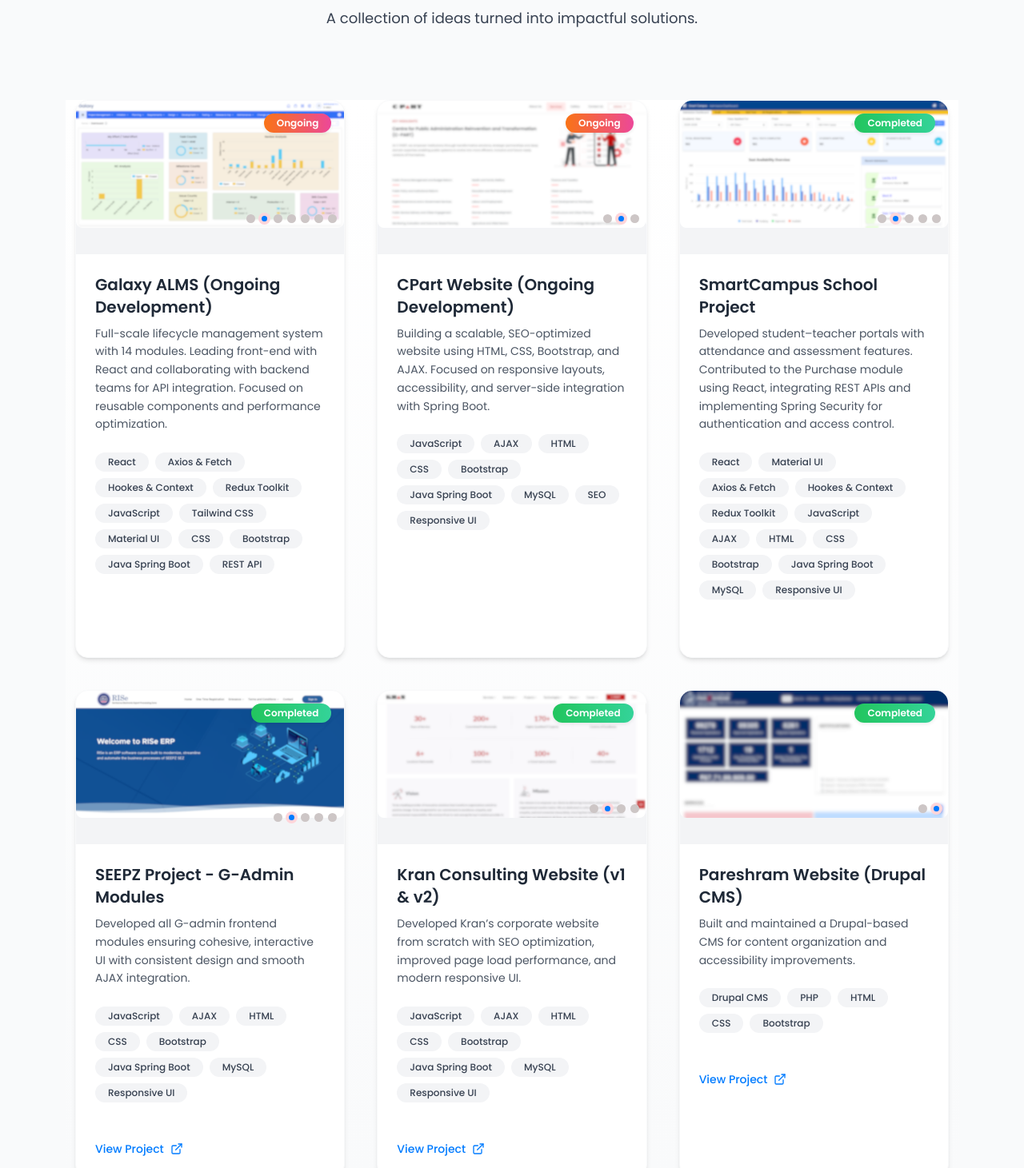
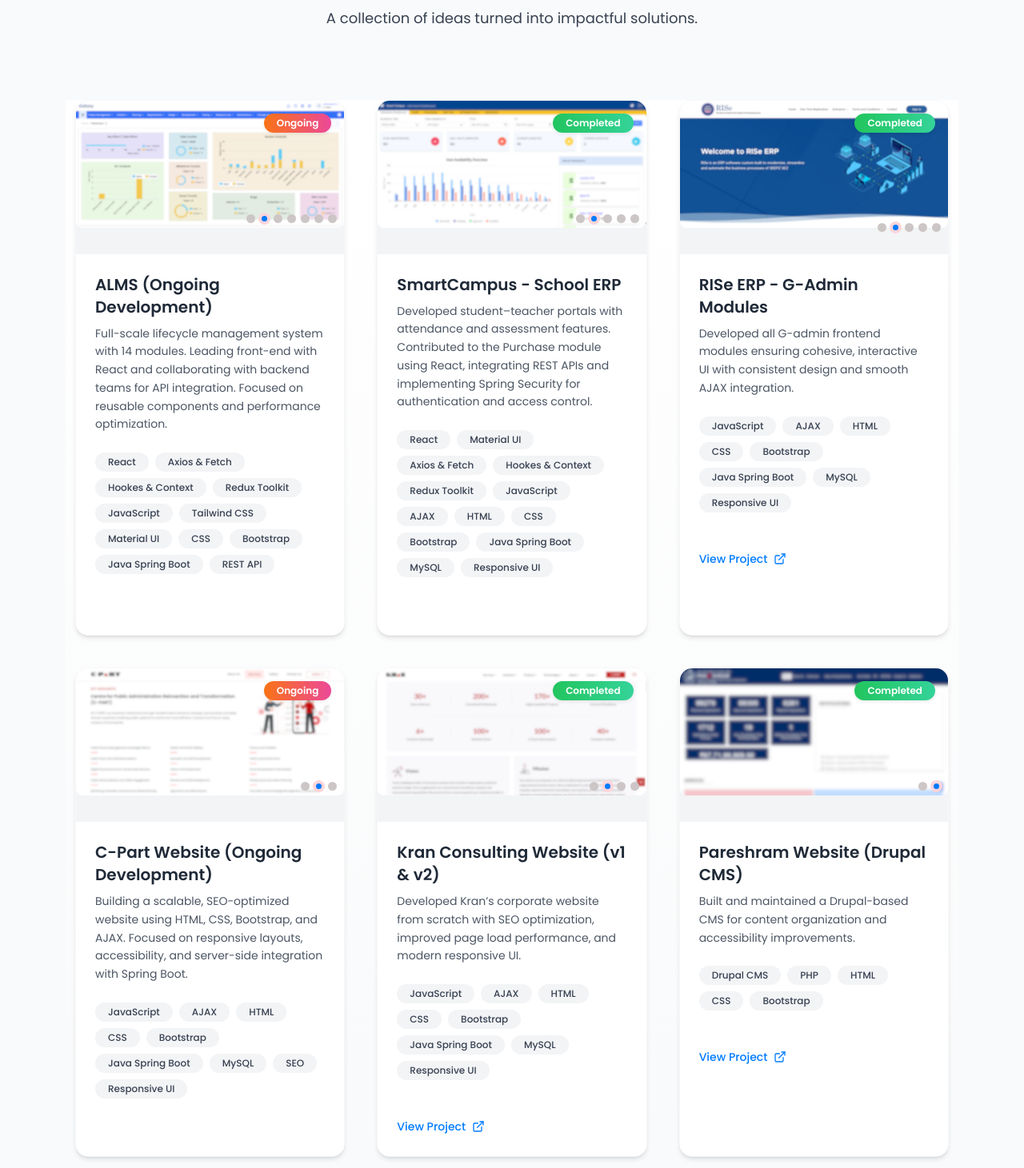
Before and after one commit to Karunakaran2/Karunakaran-Portfolio, a React (Vite) app: page / in a window 1280 px wide. Shown: the part 4249-5710 px from the top of the page at 80% size. Built offline with nearby package versions, Linux system fonts and the light colour scheme.

Commit message:
Content Updation

```diff
--- a/src/data/project.js
+++ b/src/data/project.js
@@ -1,7 +1,7 @@
 // Project Data
 export const projects = [
   {
-    name: "Galaxy ALMS (Ongoing Development)",
+    name: "ALMS (Ongoing Development)",
     tag: "Ongoing",
     img: [
       "/images/project/galaxy-alms-6 - Edited.png",
@@ -29,31 +29,9 @@ export const projects = [
     description:
       "Full-scale lifecycle management system with 14 modules. Leading front-end with React and collaborating with backend teams for API integration. Focused on reusable components and performance optimization.",
   },
+
   {
-    name: "CPart Website (Ongoing Development)",
-    tag: "Ongoing",
-    img: [
-      "/images/project/C-Part-1 - Edited.png",
-      "/images/project/C-Part-2 - Edited.png",
-      "/images/project/C-Part-3 - Edited.png",
-    ],
-    tech: [
-      "JavaScript",
-      "AJAX",
-      "HTML",
-      "CSS",
-      "Bootstrap",
-      "Java Spring Boot",
-      "MySQL",
-      "SEO",
-      "Responsive UI",
-    ],
-    url: "",
-    description:
-      "Building a scalable, SEO-optimized website using HTML, CSS, Bootstrap, and AJAX. Focused on responsive layouts, accessibility, and server-side integration with Spring Boot.",
-  },
-  {
-    name: "SmartCampus School Project",
+    name: "SmartCampus - School ERP",
     tag: "Completed",
     img: [
       "/images/project/lovedale-smartcampus-1 - Edited.png",
@@ -83,7 +61,7 @@ export const projects = [
       and implementing Spring Security for authentication and access control.`,
   },
   {
-    name: "SEEPZ Project - G-Admin Modules",
+    name: "RISe ERP - G-Admin Modules",
     tag: "Completed",
     img: [
       "/images/project/seepz-1 - Edited.png",
@@ -105,6 +83,29 @@ export const projects = [
     url: "https://rise.seepz.gov.in/seepz/welcome",
     description:
       "Developed all G-admin frontend modules ensuring cohesive, interactive UI with consistent design and smooth AJAX integration.",
+  },
+  {
+    name: "C-Part Website (Ongoing Development)",
+    tag: "Ongoing",
+    img: [
+      "/images/project/C-Part-1 - Edited.png",
+      "/images/project/C-Part-2 - Edited.png",
+      "/images/project/C-Part-3 - Edited.png",
+    ],
+    tech: [
+      "JavaScript",
+      "AJAX",
+      "HTML",
+      "CSS",
+      "Bootstrap",
+      "Java Spring Boot",
+      "MySQL",
+      "SEO",
+      "Responsive UI",
+    ],
+    url: "",
+    description:
+      "Building a scalable, SEO-optimized website using HTML, CSS, Bootstrap, and AJAX. Focused on responsive layouts, accessibility, and server-side integration with Spring Boot.",
   },
   {
     name: "Kran Consulting Website (v1 & v2)",
```
